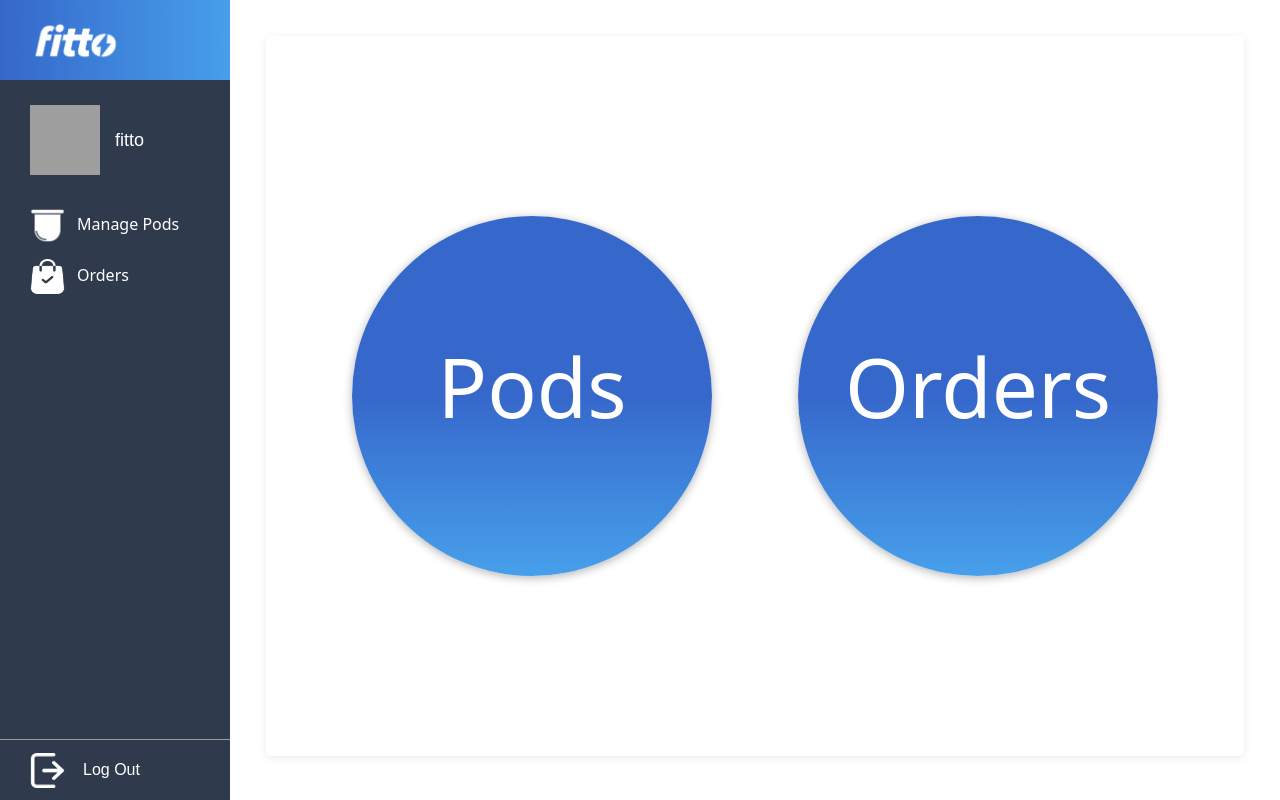
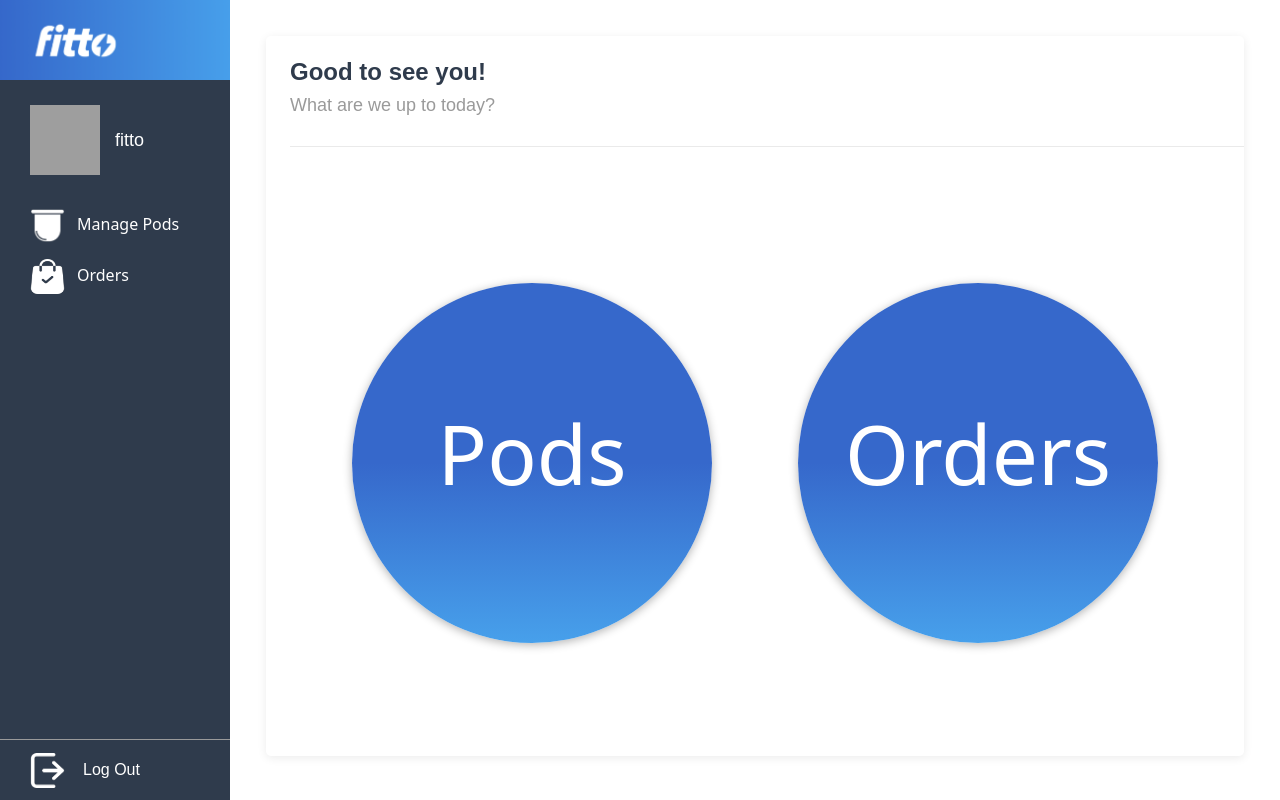
Before and after one commit to Sejj42/rampup-fe, a Next.js app: page / in a window 1280 px wide. Built offline with nearby package versions, Linux system fonts and the light colour scheme; grey boxes are pictures that could not be loaded.

Commit message:
functioning delete pod utility button (w/o UI refresh)

```diff
--- a/package.json
+++ b/package.json
@@ -10,6 +10,7 @@
   "dependencies": {
     "bootstrap": "^5.1.3",
     "chart.js": "^3.7.1",
+    "cors": "^2.8.5",
     "next": "^12.1.0",
     "react": "17.0.2",
     "react-bootstrap": "^2.1.2",
@@ -17,7 +18,8 @@
     "react-chartjs-2": "^4.0.1",
     "react-dom": "17.0.2",
     "react-icons": "^4.3.1",
-    "react-scripts": "^5.0.0"
+    "react-scripts": "^5.0.0",
+    "react-toastify": "^8.2.0"
   },
   "devDependencies": {
     "eslint": "8.9.0",
--- a/pages/index.js
+++ b/pages/index.js
@@ -1,13 +1,17 @@
 import styles from "@/styles/Home.module.css";
 import BigRoundLinkBtn from "@/components/BigRoundLinkBtn";
+import PageTitle from "@/components/PageTitle";
 
 export default function Home() {
   return (
     <>
+      <div className={styles.homeTitle}>
+        <PageTitle
+          bigTitle="Good to see you!"
+          subTitle="What are we up to today?"
+        />
+      </div>
       <div className={styles.container}>
-        {/* <div>
-          <h1>Welcome home, partner!</h1>
-        </div> */}
         <div className={styles.btnsContainer}>
           <BigRoundLinkBtn text="Pods" linkTo="/manage-pods" />
           <BigRoundLinkBtn text="Orders" linkTo="/orders" />
--- a/styles/Home.module.css
+++ b/styles/Home.module.css
@@ -4,6 +4,10 @@
   align-items: center;
   flex-direction: column;
   flex: 1;
+}
+
+.homeTitle {
+  margin-left: 24px;
 }
 
 .btnsContainer {
```
Also changed, not shown: components/UtilityBtn.js (+22 -6 lines), 1 other file (tests, documents, lock files or other folders).
